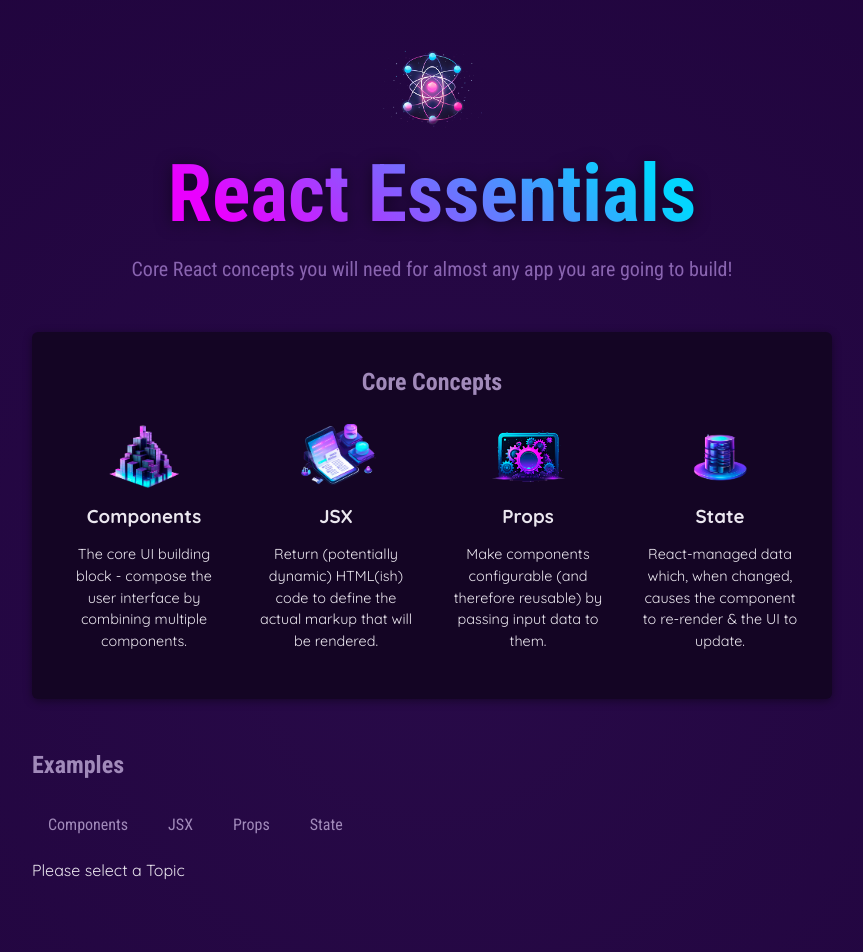
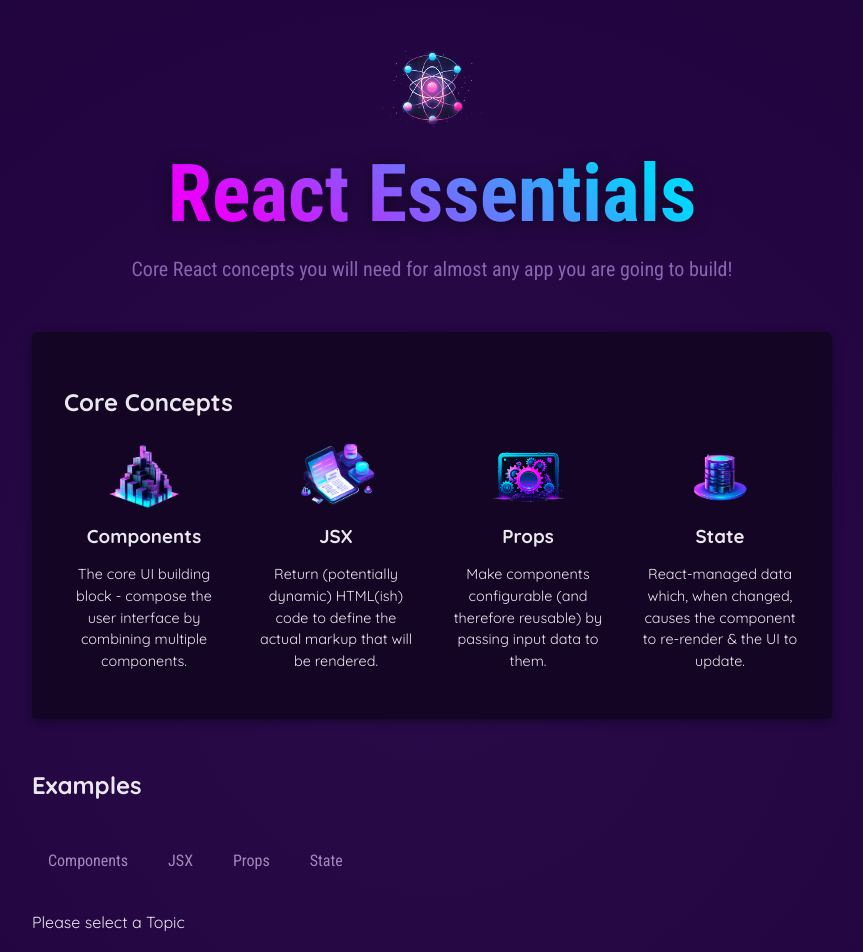
Before and after one commit to ArnavJain0902/React-Essentials, a React (Vite) app: page / in a window 1280 px wide. Shown: the top 952 px of the page, without its empty margins (208-1071 px from the left). Built offline with nearby package versions, Linux system fonts and the light colour scheme.

Commit message:
Made Tabs and Section reusable

```diff
--- a/src/components/CoreConcepts.jsx
+++ b/src/components/CoreConcepts.jsx
@@ -1,13 +1,14 @@
 import { CORE_CONCEPTS } from "../data";
 import CoreConcept from "./CoreConcept";
+import Section from "./Section";
 
 export default function CoreConcepts(){
     return(
-        <section id='core-concepts'>
-          <h2>Core Concepts</h2>
+        <Section id='core-concepts' title='Core Concepts'>
+          <h2></h2>
           <ul>
             {CORE_CONCEPTS.map((conceptItem)=><CoreConcept key={conceptItem.title} {...conceptItem}></CoreConcept>)}
           </ul>
-        </section>
+        </Section>
     )
 }
--- a/src/components/Examples.jsx
+++ b/src/components/Examples.jsx
@@ -1,7 +1,8 @@
 import TabButton from "./TabButton"
 import { useState } from "react"
 import { EXAMPLES } from "../data"
-
+import Section from "./Section"
+import Tabs from "./Tabs"
 export default function Examples(){
     const [selectedTopic,setSelectedTopic]=useState()
     function handleClick(selectedButton){
@@ -23,15 +24,24 @@ export default function Examples(){
     }
 
     return(
-        <section id='examples'>
-          <h2>Examples</h2>
+        <Section id='examples' title='Examples'>
+          <h2></h2>
+          <Tabs
+            buttons={
+              <>
                 <menu>
                   <TabButton isSelected={selectedTopic === 'components'} onClick={()=>handleClick('components')}>Components</TabButton>
                   <TabButton isSelected={selectedTopic === 'jsx'}  onClick={()=>handleClick('jsx')}>JSX</TabButton>
                   <TabButton isSelected={selectedTopic === 'props'} onClick={()=>handleClick('props')}>Props</TabButton>
                   <TabButton isSelected={selectedTopic === 'state'} onClick={()=>handleClick('state')}>State</TabButton>
                 </menu>
+              </>
+            }
+          >
             {tabContent}
-        </section>
+          </Tabs>
+
+
+        </Section>
     )
 }
--- /dev/null
+++ b/src/components/Section.jsx
@@ -0,0 +1,8 @@
+export default function Section({title,children,...props}){
+    return(
+        <section {...props}>
+            <h1>{title}</h1>
+            {children}
+        </section>
+    )
+}
--- a/src/components/TabButton.jsx
+++ b/src/components/TabButton.jsx
@@ -1,5 +1,5 @@
 
-export default function TabButton({children,onClick,isSelected}){
+export default function TabButton({children,isSelected,...props}){
 
-    return <li><button className={isSelected ? 'active' :undefined} onClick={onClick}>{children}</button></li>
+    return <li><button className={isSelected ? 'active' :undefined} {...props}>{children}</button></li>
 }
--- /dev/null
+++ b/src/components/Tabs.jsx
@@ -0,0 +1,8 @@
+export default function Tabs({children,buttons}){
+    return(
+        <>
+        <menu>{buttons}</menu>
+        {children}
+        </>
+    )
+}
```
Lines whose indentation alone changed are shown as unchanged.
